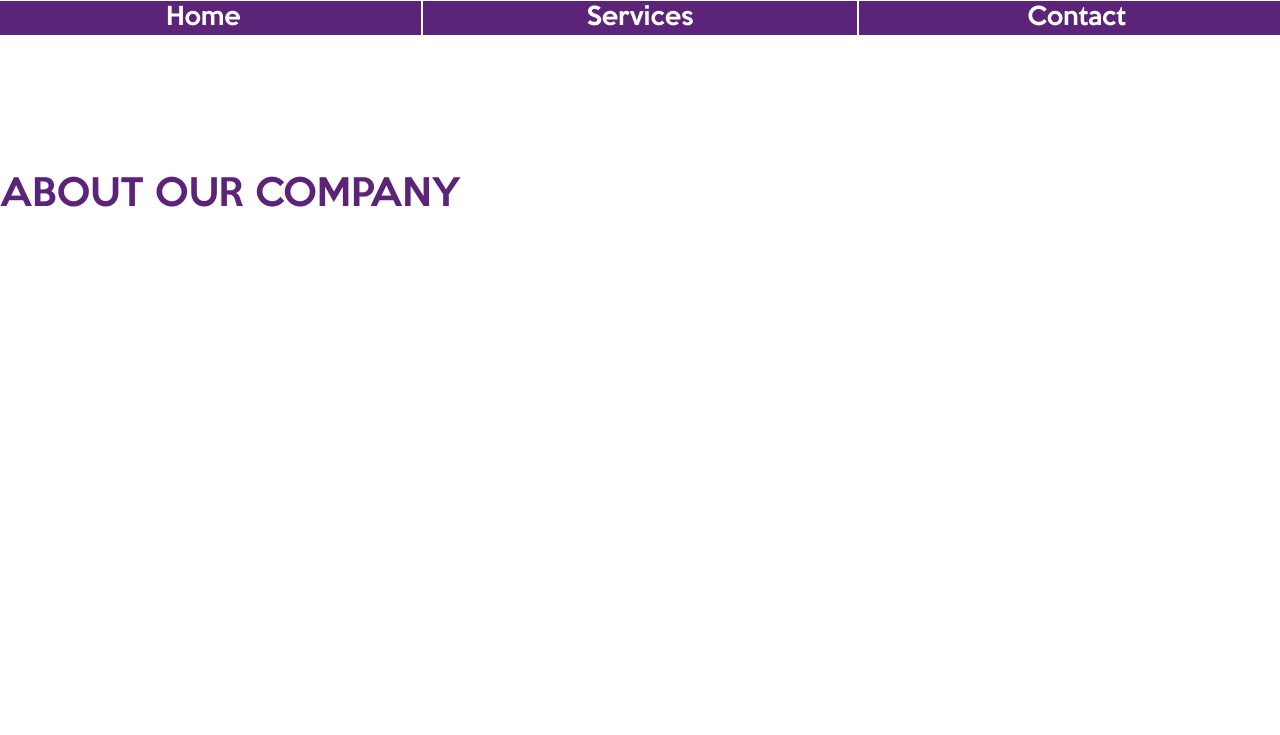
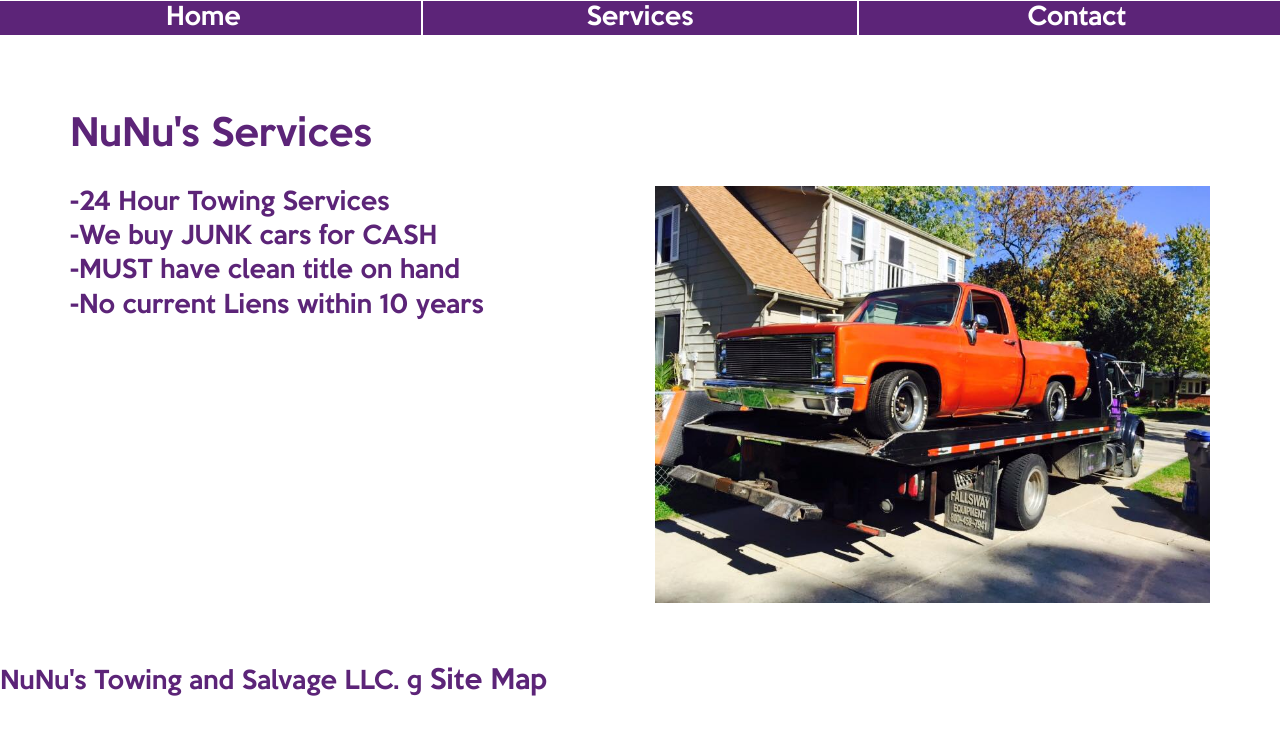
Before and after one commit to kmuzenski/NuNu, a PHP site: page /services.php in a window 1280 px wide. Shown: the top 735 px of the page. Run offline with PHP 8.4, Linux system fonts and the light colour scheme.

Commit message:
+services page

```diff
--- a/footer.php
+++ b/footer.php
@@ -1,2 +1,3 @@
 <script src="https://ajax.googleapis.com/ajax/libs/jquery/2.2.0/jquery.min.js"></script>
 <script src="assets/js/bootstrap.min.js"></script>
+<p>NuNu's Towing and Salvage LLC. &copy; <a href="sitemap.php" alt="sitemap" title="sitemap"> Site Map </a>
--- a/services.php
+++ b/services.php
@@ -8,11 +8,33 @@
 
 
 <?php require_once('nav.php'); ?>
-<br><br><br><br><br><br>
+<br><br><br>
 
-<h1> ABOUT OUR COMPANY </h1>
+<div class="container">
+	<div class="row">
+		<div class="col-xs-12 col-md-12 col-lg-12">
+			<h1> NuNu's Services </h1>
+			<br>
+		</div>
+	</div>
 
-<br><br><br><br><br>
+	<div class="row">
+		<div class="col-xs-push-6 col-md-6 col-lg-6">
+			<img src="assets/img/tow.jpg" width="75%">
+		</div>
+		<div class="col-xs-pull-6 col-md-6 col-lg-6">
+			<p>-24 Hour Towing Services<br>
+			   -We buy JUNK cars for CASH<br>
+			   -MUST have clean title on hand<br>
+			   -No current Liens within 10 years<br>
+			</p>
+		</div>
+	</div>
+
+</div> <!-- container -->
+
+
+<br><br><br>
 <?php require_once('footer.php'); ?>
 
 
```
Also changed, not shown: index.php (+5 -3 lines), assets/img/tow.jpg (added), 1 other file.
